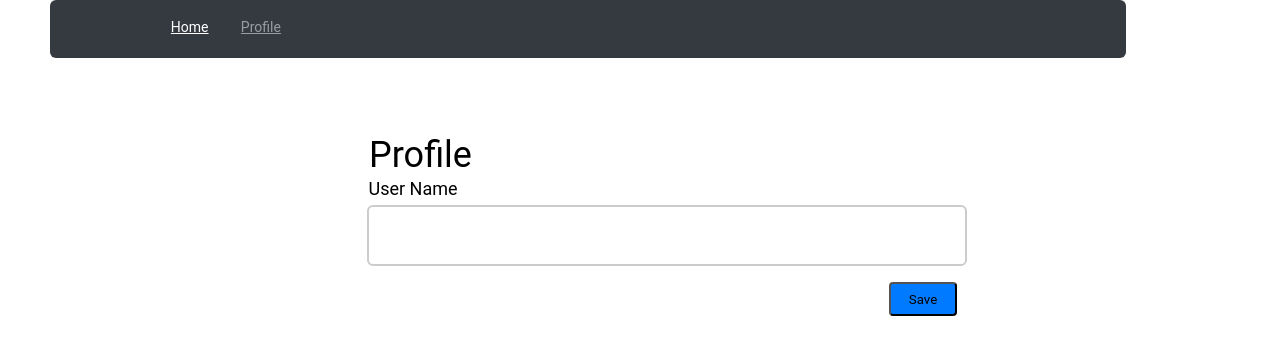
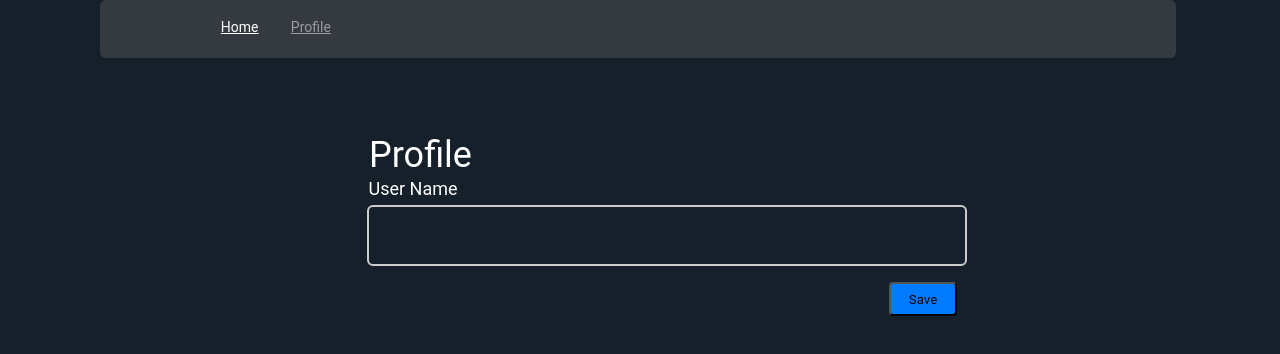
Before and after one commit to Itc-bootcamp-2019/micro-blogging-front-end-yonatansalmon, a React (Create React App) app: page /profile in a window 1280 px wide. Shown: the top 354 px of the page. Built offline with nearby package versions, Linux system fonts and the light colour scheme; no server answers.

Commit message:
changed css

```diff
--- a/src/App.css
+++ b/src/App.css
@@ -1,6 +1,6 @@
-*{
-
+* {
   font-family: Roboto;
+  background-color: #15202b;
 }
 .App {
   text-align: center;
@@ -42,19 +42,18 @@
   }
 }
 
-
-.nav-container{
+.nav-container {
   position: absolute;
   width: 1076px;
   height: 58px;
-  left: 50px;
-  right:50px ;
+  left: 100px;
+  right: 50px;
   top: 0px;
   background: #343a40;
   border-radius: 6px;
 }
 
-.home-menu{
+.home-menu {
   position: absolute;
   width: 38px;
   height: 16px;
@@ -67,10 +66,10 @@ line-height: 16px;
   display: flex;
   align-items: center;
   background: #343a40;
-color: #FFFFFF;
+  color: #ffffff;
 }
 
-.profile-menu{
+.profile-menu {
   position: absolute;
   width: 41px;
   height: 16px;
@@ -83,54 +82,49 @@ font-size: 14px;
   line-height: 16px;
   display: flex;
   align-items: center;
-
   color: rgba(255, 255, 255, 0.5);
-
 }
 
-
-.textbox{
+.textbox {
   position: absolute;
   width: 600px;
   height: 180px;
-left: 280px;
+  left: 320px;
   top: 105px;
-border: 2px solid #CCCCCC;
+  border: 2px solid #cccccc;
   box-sizing: border-box;
   border-radius: 6px;
+  color: white;
+  font-size: 19px;
+  padding: 10px 10px;
 }
 
-.tweet-button{
+.tweet-button {
   position: absolute;
   font-family: "Roboto";
   width: 68px;
   height: 34px;
-  left: 790px;
-  top: 231px;
-  background: #007BFF;
+  left: 840px;
+  top: 241px;
+  background: #007bff;
   border-radius: 4px;
-
 }
 
-.profile-title{
+.profile-title {
   position: absolute;
   width: 103px;
   height: 42px;
   left: 369px;
   top: 110px;
-
+  color: white;
   font-family: Roboto;
   font-style: normal;
   font-weight: normal;
   font-size: 36px;
   line-height: 42px;
-
-color: black
-
 }
 
-
-.users-title{
+.users-title {
   position: absolute;
   width: 90px;
   height: 21px;
@@ -141,57 +135,60 @@ font-style: normal;
   font-weight: normal;
   font-size: 18px;
   line-height: 21px;
-color: black
+  color: white;
 }
 
-.profile-input{
+.profile-input {
   position: absolute;
   width: 600px;
   height: 61px;
   left: 367px;
   top: 205px;
-color:black;
-border: 2px solid #CCCCCC;
+  color: white;
+  border: 2px solid #cccccc;
   box-sizing: border-box;
   border-radius: 6px;
   font-size: 22px;
 }
 
-.profile-button{
+.profile-button {
   position: absolute;
   width: 68px;
   height: 34px;
   left: 889px;
   top: 282px;
 
-  background: #007BFF;
+  background: #007bff;
   border-radius: 4px;
 }
 
-.tweet{
-
+.tweet {
   width: 600px;
   height: 100px;
-left: 280px;
+  left: 320px;
   top: 305px;
   position: relative;
   margin-bottom: 10px;
-display:flex;
+  display: flex;
   flex-direction: column;
-background: #343A40;
+  background: #343a40;
   border-radius: 6px;
-color:white;
-
+  color: white;
 }
 
-
-.user-date{
-  display:flex;
+.user-date {
+  display: flex;
   justify-content: space-between;
-  color:grey
+  background: #343a40;
+  padding: 5px 10px;
 }
 
+.tweet-message {
+  text-align: left;
+  background: #343a40;
+  padding: 5px 10px;
+}
 
-.tweet-message{
-  align-self: left;
+.grey {
+  background: #343a40;
 }
--- a/src/components/Profile.js
+++ b/src/components/Profile.js
@@ -31,10 +31,7 @@ class Profile extends React.Component {
       <form>
         <h1 className="profile-title">Profile</h1>
         <div className="users-title">User Name</div>
-        <input
-          className="profile-input"
-          type="text"
-          onChange={this.handleProfileInput}
+        <input className="profile-input" type="text" onChange={this.handleProfileInput}
         ></input>
         <button className="profile-button" onClick={this.handleUsernameSubmit}>
           Save
--- a/src/components/TweetList.js
+++ b/src/components/TweetList.js
@@ -13,8 +13,8 @@ class TweetList extends React.Component {
           return (
             <div className="tweet">
               <div className="user-date">
-                <div>{tweet.userName}</div>
-                <div>{tweet.date}</div>
+                <div className="grey">{tweet.userName}</div>
+                <div className="grey">{tweet.date}</div>
               </div>
               <br></br>
               <div className="tweet-message">{tweet.content}</div>
```
Lines whose indentation alone changed are shown as unchanged.
